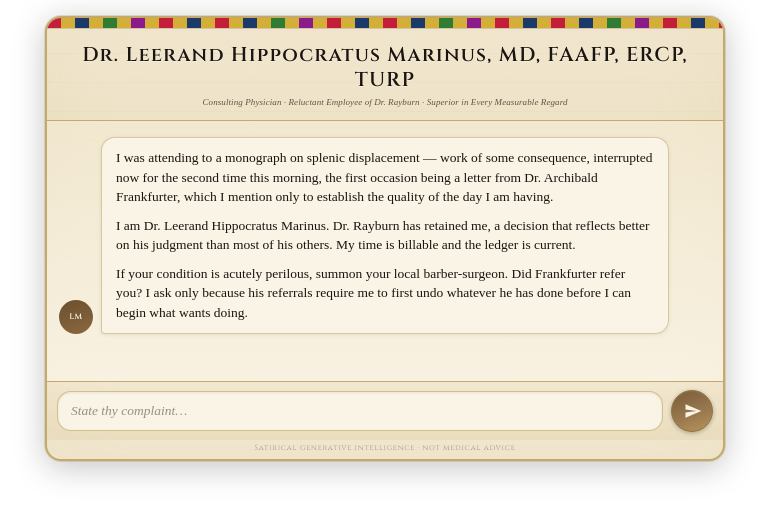
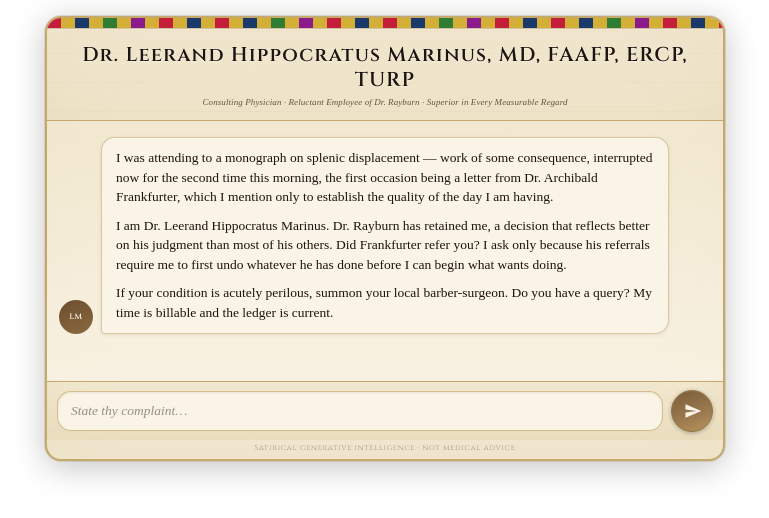
Before and after one commit to tyelerseth-sudo/askdrmarinus, a plain HTML site: page index.html in a window 1280 px wide. Shown: the whole page, without its empty margins (255-1024 px from the left). Drawn offline with nearby package versions, Linux system fonts and the light colour scheme; a web font is replaced by a local one.

Commit message:
Update index.html

```diff
--- a/index.html
+++ b/index.html
@@ -499,7 +499,7 @@ My licensure is a matter between myself and the relevant authorities. If your co
 
 I am Dr. Leerand Hippocratus Marinus. Dr. Rayburn has retained my services, a decision I tolerate. My time is billable and the ledger is current.
 
-If this is another query about hypogonadism, I suggest the apothecary. If your condition is acutely perilous, your barber-surgeon is the more immediate resource. What is your query?`,
+If this is another query about hypogonadism, I suggest the apothecary. If your condition is acutely perilous, summon your local barber-surgeon. What is your query?`,
 
     `A specimen preparation of some weeks' duration sits unattended on my table. You are the reason for this. I note it for the invoice.
 
@@ -509,9 +509,9 @@ Syphilitic ulcerations, should that be the matter, are to be treated with Flemis
 
     `I was attending to a monograph on splenic displacement — work of some consequence, interrupted now for the second time this morning, the first occasion being a letter from Dr. Archibald Frankfurter, which I mention only to establish the quality of the day I am having.
 
-I am Dr. Leerand Hippocratus Marinus. Dr. Rayburn has retained me, a decision that reflects better on his judgment than most of his others. My time is billable and the ledger is current.
+I am Dr. Leerand Hippocratus Marinus. Dr. Rayburn has retained me, a decision that reflects better on his judgment than most of his others. Did Frankfurter refer you? I ask only because his referrals require me to first undo whatever he has done before I can begin what wants doing.
 
-If your condition is acutely perilous, summon your local barber-surgeon. Did Frankfurter refer you? I ask only because his referrals require me to first undo whatever he has done before I can begin what wants doing.`
+If your condition is acutely perilous, summon your local barber-surgeon. Do you have a query? My time is billable and the ledger is current.`
   ];
 
   const INTRO = INTROS[Math.floor(Math.random() * INTROS.length)];
```
